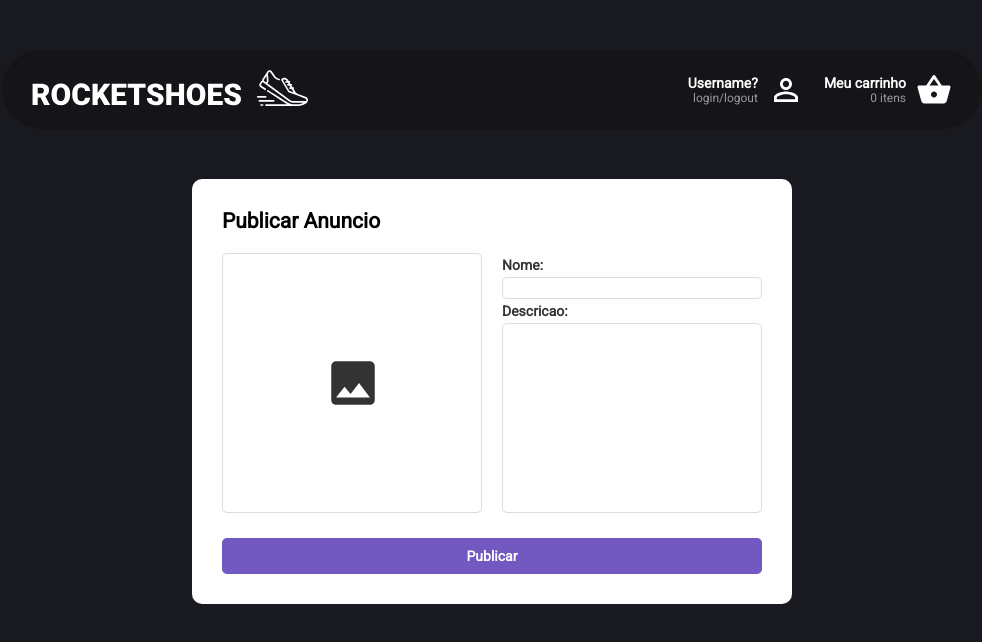
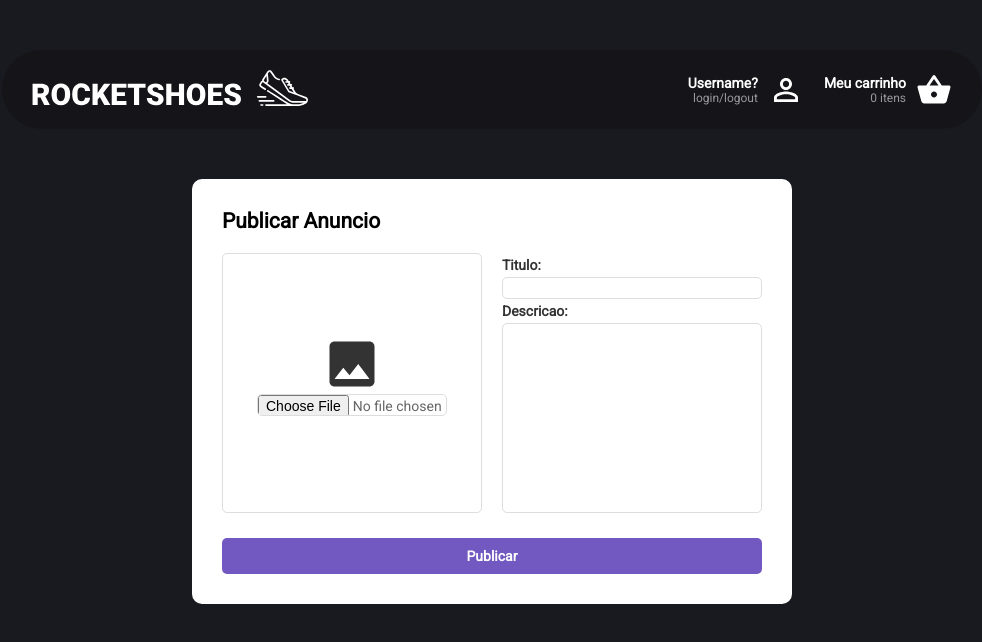
Before and after one commit to ricardo-rp/shoestore, a React (Create React App) app: page /new_product in a window 1280 px wide. Shown: the top 642 px of the page, without its empty margins (148-1130 px from the left). Built offline with nearby package versions, Linux system fonts and the light colour scheme.

Commit message:
Adjustments to new product page

```diff
--- a/src/pages/NewProduct/index.js
+++ b/src/pages/NewProduct/index.js
@@ -5,6 +5,26 @@ import { Container, ImageContainer } from "./styles";
 import { MdImage } from "react-icons/md";
 
 export default class Announce extends Component {
+  state = {
+    title: "",
+    desc: "",
+    file: null
+  };
+
+  handleInputChange = event => {
+    this.setState({
+      ...this.state,
+      [event.target.name]: event.target.value
+    });
+  };
+
+  handleFileSelect = event => {
+    this.setState({
+      ...this.state,
+      file: event.target.files[0]
+    });
+  };
+
   render() {
     return (
       <Container>
@@ -13,10 +33,11 @@ export default class Announce extends Component {
           <div>
             <ImageContainer>
               <MdImage size={60} color="#333" />
+              <input name="file" type="file" onChange={this.handleFileSelect} />
             </ImageContainer>
             <div>
-              <span>Nome:</span>
-              <input name="name" type="text" />
+              <span>Titulo:</span>
+              <input name="title" type="text" />
               <span>Descricao:</span>
               <textarea name="desc" type="text" maxlength={210} />
             </div>
--- a/src/pages/NewProduct/styles.js
+++ b/src/pages/NewProduct/styles.js
@@ -4,8 +4,10 @@ import { darken } from "polished";
 
 export const ImageContainer = styled.div`
   display: flex;
-  padding: 100px;
   margin-right: 20px;
+  align-items: center;
+  justify-contents: center;
+  padding-top: 80px;
 
   height: 260px;
   width: 260px;
@@ -13,6 +15,10 @@ export const ImageContainer = styled.div`
   border: 1px solid #ddd;
   border-radius: 5px;
   color: #666;
+
+  input {
+    width: 190px;
+  }
 `;
 
 export const Container = styled.div`
```
